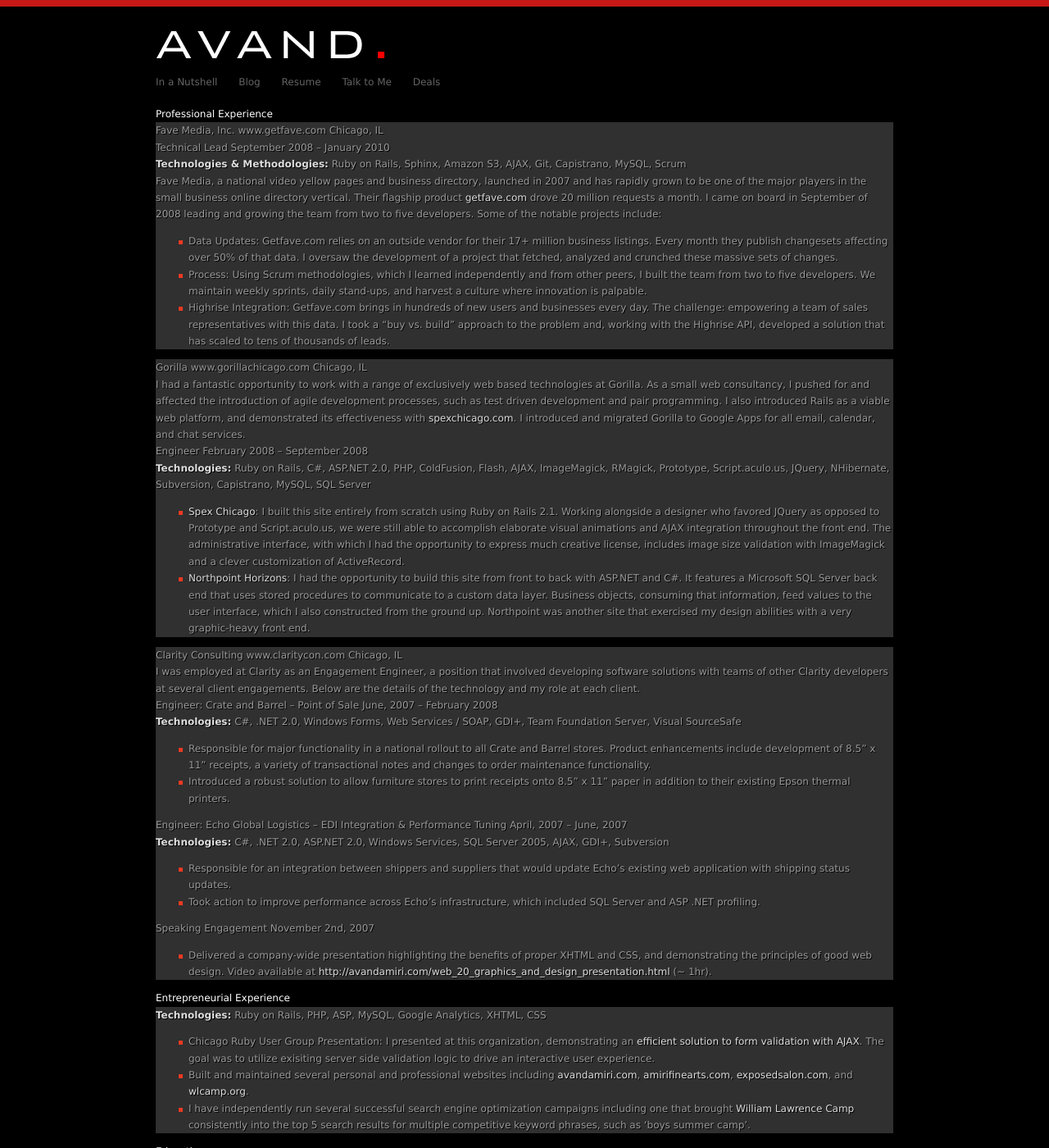
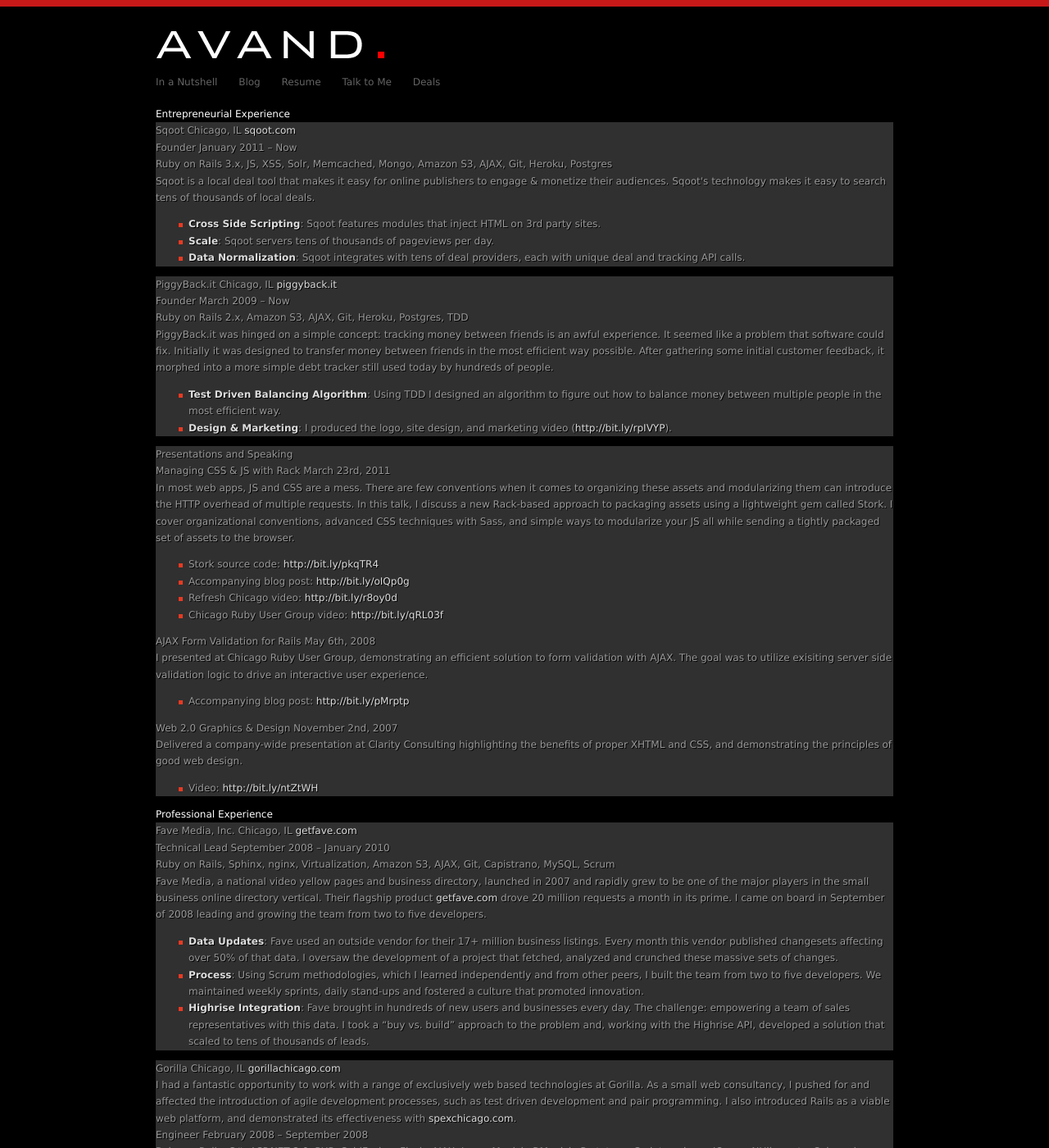
Before and after one commit to avand/avand.github.com, a Jekyll site: the page built from resume.html, in a window 1280 px wide and 1400 px high. Shown: the whole window at 82% size. Built offline with Jekyll 4.4.1, drawn with Linux system fonts in a browser that asks for light colours; Markdown is read by kramdown in place of the engine named in the settings; some of the changed text lies outside the part shown.

Commit message:
updating resume

```diff
--- a/resume.html
+++ b/resume.html
@@ -2,43 +2,202 @@
 layout: resume
 title: Resume
 ---
-<h1>Professional Experience</h1>
+<h1>Entrepreneurial Experience</h1>
+
 <div class="box section">
-  <h2>Fave Media, Inc. <span class="url">www.getfave.com</span> <span class="location">Chicago, IL</span></h2>
+  <h2>
+    Sqoot
+    <span class="location">Chicago, IL</span>
+    <span class="url"><a href="http://www.sqoot.com">sqoot.com</a></span>
+  </h2>
+
   <div class="position">
-    <h3>Technical Lead <span class="date">September 2008 &#8211; January 2010</span></h3>
-    <p class="technologies"><strong>Technologies &amp; Methodologies:</strong> Ruby on Rails, Sphinx, Amazon S3, AJAX, Git, Capistrano, MySQL, Scrum</p>
-    <p>Fave Media, a national video yellow pages and business directory, launched in 2007 and has rapidly grown to be one of the major players in the small business online directory vertical. Their flagship product <a href="http://www.getfave.com">getfave.com</a> drove 20 million requests a month. I came on board in September of 2008 leading and growing the team from two to five developers. Some of the notable projects include:</p>
+    <h3>Founder <span class="date">January 2011 &#8211; Now</span></h3>
+
+    <p class="technologies">Ruby on Rails 3.x, JS, XSS, Solr, Memcached, Mongo, Amazon S3, AJAX, Git, Heroku, Postgres</p>
+
+    <p>
+       Sqoot is a local deal tool that makes it easy for online publishers to engage &amp; monetize their audiences.
+       Sqoot's technology makes it easy to search tens of thousands of local deals.
+    </p>
 
     <ul>
-      <li>Data Updates: Getfave.com relies on an outside vendor for their 17+ million business listings. Every month they publish changesets affecting over 50% of that data. I oversaw the development of a project that fetched, analyzed and crunched these massive sets of changes.</li>
-      <li>Process: Using Scrum methodologies, which I learned independently and from other peers, I built the team from two to five developers. We maintain weekly sprints, daily stand-ups, and harvest a culture where innovation is palpable.</li>
-      <li>Highrise Integration: Getfave.com brings in hundreds of new users and businesses every day. The challenge: empowering a team of sales representatives with this data. I took a &#8220;buy vs. build&#8221; approach to the problem and, working with the Highrise API, developed a solution that has scaled to tens of thousands of leads.</li>
+      <li><strong>Cross Side Scripting</strong>: Sqoot features modules that inject HTML on 3rd party sites.</li>
+      <li><strong>Scale</strong>: Sqoot servers tens of thousands of pageviews per day.</li>
+      <li><strong>Data Normalization</strong>: Sqoot integrates with tens of deal providers, each with unique deal and tracking API calls.</li>
     </ul>
   </div>
 </div>
 
 <div class="box section">
-  <h2>Gorilla <span class="url">www.gorillachicago.com</span> <span class="location">Chicago, IL</span></h2>
-  <p>I had a fantastic opportunity to work with a range of exclusively web based technologies at Gorilla. As a small web consultancy, I pushed for and affected the introduction of agile development processes, such as test driven development and pair programming. I also introduced Rails as a viable web platform, and demonstrated its effectiveness with <a href="http://spexchicago.com" target="_blank">spexchicago.com</a>. I introduced and migrated Gorilla to Google Apps for all email, calendar, and chat services.</p>
+  <h2>
+    PiggyBack.it
+    <span class="location">Chicago, IL</span>
+    <span class="url"><a href="http://piggyback.it">piggyback.it</a></span>
+  </h2>
+
   <div class="position">
-    <h3>Engineer <span class="date">February 2008 &#8211; September 2008</span></h3>
-    <p class="technologies"><strong>Technologies:</strong> Ruby on Rails, C#, ASP.NET 2.0, PHP, ColdFusion, Flash, AJAX, ImageMagick, RMagick, Prototype, Script.aculo.us, JQuery, NHibernate, Subversion, Capistrano, MySQL, SQL Server</p>
+    <h3>Founder <span class="date">March 2009 &#8211; Now</span></h3>
+
+    <p class="technologies">Ruby on Rails 2.x, Amazon S3, AJAX, Git, Heroku, Postgres, TDD</p>
+
+    <p>
+      PiggyBack.it was hinged on a simple concept: tracking money between friends is an awful experience.
+      It seemed like a problem that software could fix. Initially it was designed to transfer money between friends in the most efficient way possible.
+      After gathering some initial customer feedback, it morphed into a more simple debt tracker still used today by hundreds of people.
+    </p>
 
     <ul>
-      <li><a href="http://spexchicago.com/" target="_blank">Spex Chicago</a>: I built this site entirely from scratch using Ruby on Rails 2.1. Working alongside a designer who favored JQuery as opposed to Prototype and Script.aculo.us, we were still able to accomplish elaborate visual animations and AJAX integration throughout the front end. The administrative interface, with which I had the opportunity to express much creative license, includes image size validation with ImageMagick and a clever customization of ActiveRecord.</li>
-      <li><a href="http://northpointhorizons.com" target="_blank">Northpoint Horizons</a>: I had the opportunity to build this site from front to back with ASP.NET and C#. It features a Microsoft SQL Server back end that uses stored procedures to communicate to a custom data layer. Business objects, consuming that information, feed values to the user interface, which I also constructed from the ground up. Northpoint was another site that exercised my design abilities with a very graphic-heavy front end.</li>
+      <li><strong>Test Driven Balancing Algorithm</strong>: Using TDD I designed an algorithm to figure out how to balance money between multiple people in the most efficient way.</li>
+      <li><strong>Design &amp; Marketing</strong>: I produced the logo, site design, and marketing video (<a href="http://bit.ly/rpIVYP">http://bit.ly/rpIVYP</a>).</li>
     </ul>
   </div>
 </div>
 
 <div class="box section">
-  <h2>Clarity Consulting <span class="url">www.claritycon.com</span> <span class="location">Chicago, IL</span></h2>
-  <p>I was employed at Clarity as an Engagement Engineer, a position that involved developing software solutions with teams of other Clarity developers at several client engagements. Below are the details of the technology and my role at each client.</p>
+  <h2>Presentations and Speaking</h2>
+
+  <div class="position">
+    <h3>Managing CSS &amp; JS with Rack <span class="date">March 23rd, 2011</span></h3>
+
+    <p>
+      In most web apps, JS and CSS are a mess.
+      There are few conventions when it comes to organizing these assets and modularizing them can introduce the HTTP overhead of multiple requests.
+      In this talk, I discuss a new Rack-based approach to packaging assets using a lightweight gem called Stork.
+      I cover organizational conventions, advanced CSS techniques with Sass, and simple ways to modularize your JS all while sending a tightly packaged set of assets to the browser.
+    </p>
+
+    <ul>
+      <li>Stork source code: <a href="http://bit.ly/pkqTR4">http://bit.ly/pkqTR4</a></li>
+      <li>Accompanying blog post: <a href="http://bit.ly/oIQp0g">http://bit.ly/oIQp0g</a></li>
+      <li>Refresh Chicago video: <a href="http://bit.ly/r8oy0d">http://bit.ly/r8oy0d</a></li>
+      <li>Chicago Ruby User Group video: <a href="http://bit.ly/qRL03f">http://bit.ly/qRL03f</a></li>
+    </p>
+  </div>
+
+  <div class="position">
+    <h3>AJAX Form Validation for Rails <span class="date">May 6th, 2008</span></h3>
+
+    <p>
+      I presented at Chicago Ruby User Group, demonstrating an efficient solution to form validation with AJAX.
+      The goal was to utilize exisiting server side validation logic to drive an interactive user experience.
+    </p>
+
+    <ul>
+      <li>Accompanying blog post: <a href="http://bit.ly/pMrptp">http://bit.ly/pMrptp</a></li>
+    </ul>
+  </div>
+
+  <div class="position">
+    <h3>Web 2.0 Graphics &amp; Design <span class="date">November 2nd, 2007</span></h3>
+
+    <p>
+      Delivered a company-wide presentation at Clarity Consulting highlighting the benefits of proper XHTML and CSS,
+      and demonstrating the principles of good web design.
+    </p>
+
+    <ul>
+      <li>Video: <a href="http://bit.ly/ntZtWH">http://bit.ly/ntZtWH</a></li>
+    </ul>
+  </div>
+</div>
+
+<h1>Professional Experience</h1>
+
+<div class="box section">
+  <h2>
+    Fave Media, Inc.
+    <span class="location">Chicago, IL</span>
+    <span class="url"><a href="http://getfave.com">getfave.com</a></span>
+  </h2>
+
+  <div class="position">
+    <h3>Technical Lead <span class="date">September 2008 &#8211; January 2010</span></h3>
+
+    <p class="technologies">Ruby on Rails, Sphinx, nginx, Virtualization, Amazon S3, AJAX, Git, Capistrano, MySQL, Scrum</p>
+
+    <p>
+      Fave Media, a national video yellow pages and business directory, launched in 2007 and rapidly grew to be one of the major players in the small business online directory vertical.
+      Their flagship product <a href="http://www.getfave.com">getfave.com</a> drove 20 million requests a month in its prime.
+      I came on board in September of 2008 leading and growing the team from two to five developers.
+    </p>
+
+    <ul>
+      <li>
+        <strong>Data Updates</strong>: Fave used an outside vendor for their 17+ million business listings.
+        Every month this vendor published changesets affecting over 50% of that data.
+        I oversaw the development of a project that fetched, analyzed and crunched these massive sets of changes.
+      </li>
+      <li>
+        <strong>Process</strong>: Using Scrum methodologies, which I learned independently and from other peers,
+        I built the team from two to five developers. We maintained weekly sprints, daily stand-ups and fostered a culture that promoted innovation.
+      </li>
+      <li>
+        <strong>Highrise Integration</strong>: Fave brought in hundreds of new users and businesses every day.
+        The challenge: empowering a team of sales representatives with this data.
+        I took a &#8220;buy vs. build&#8221; approach to the problem and, working with the Highrise API,
+        developed a solution that scaled to tens of thousands of leads.
+      </li>
+    </ul>
+  </div>
+</div>
+
+<div class="box section">
+  <h2>
+    Gorilla
+    <span class="location">Chicago, IL</span>
+    <span class="url"><a href="http://www.gorillachicago.com">gorillachicago.com</a></span>
+  </h2>
+
+  <p>
+    I had a fantastic opportunity to work with a range of exclusively web based technologies at Gorilla.
+    As a small web consultancy, I pushed for and affected the introduction of agile development processes,
+    such as test driven development and pair programming. I also introduced Rails as a viable web platform,
+    and demonstrated its effectiveness with <a href="http://spexchicago.com" target="_blank">spexchicago.com</a>.
+  </p>
+
+  <div class="position">
+    <h3>Engineer <span class="date">February 2008 &#8211; September 2008</span></h3>
+
+    <p class="technologies">Ruby on Rails, C#, ASP.NET 2.0, PHP, ColdFusion, Flash, AJAX, ImageMagick, RMagick, Prototype, Script.aculo.us, JQuery, NHibernate, Subversion, Capistrano, MySQL, SQL Server</p>
+
+    <ul>
+      <li>
+        <a href="http://spexchicago.com/" target="_blank">Spex Chicago</a>:
+        I built this site entirely from scratch using Ruby on Rails 2.1.
+        Working alongside a designer who favored JQuery as opposed to Prototype and Script.aculo.us,
+        we were still able to accomplish elaborate visual animations and AJAX integration throughout the front end.
+        The administrative interface, with which I had the opportunity to express much creative license,
+        includes image size validation with ImageMagick and a clever customization of ActiveRecord.
+      </li>
+      <li>
+        <a href="http://northpointhorizons.com" target="_blank">Northpoint Horizons</a>:
+        I had the opportunity to build this site from front to back with ASP.NET and C#.
+        It features a Microsoft SQL Server back end that uses stored procedures to communicate to a custom data layer.
+        Business objects, consuming that information, feed values to the user interface, which I also constructed from the ground up.
+        Northpoint was another site that exercised my design abilities with a very graphic-heavy front end.
+      </li>
+    </ul>
+  </div>
+</div>
+
+<div class="box section">
+  <h2>
+    Clarity Consulting
+    <span class="location">Chicago, IL</span>
+    <span class="url"><a href="http://www.claritycon.com">claritycon.com</a></span>
+  </h2>
+
+  <p>
+    I was employed at Clarity as an Engagement Engineer,
+    a position that involved developing software solutions with teams of other Clarity developers at several client engagements.
+    Below are the details of the technology and my role at each client.
+  </p>
+
   <div class="position">
     <h3>Engineer: Crate and Barrel &#8211; Point of Sale <span class="date">June, 2007 &#8211; February 2008</span></h3>
 
-    <p class="technologies"><strong>Technologies:</strong> C#, .NET 2.0, Windows Forms, Web Services / SOAP, GDI+, Team Foundation Server, Visual SourceSafe</p>
+    <p class="technologies">C#, .NET 2.0, Windows Forms, Web Services / SOAP, GDI+, Team Foundation Server, Visual SourceSafe</p>
     <ul>
       <li>Responsible for major functionality in a national rollout to all Crate and Barrel stores. Product enhancements include development of 8.5” x 11” receipts, a variety of transactional notes and changes to order maintenance functionality.</li>
       <li>Introduced a robust solution to allow furniture stores to print receipts onto 8.5” x 11” paper in addition to their existing Epson thermal printers.</li>
@@ -48,36 +207,39 @@
   <div class="position">
     <h3>Engineer: Echo Global Logistics &#8211; EDI Integration &amp; Performance Tuning <span class="date">April, 2007 &#8211; June, 2007</span></h3>
 
-    <p class="technologies"><strong>Technologies:</strong> C#, .NET 2.0, ASP.NET 2.0, Windows Services, SQL Server 2005, AJAX, GDI+, Subversion</p>
+    <p class="technologies">C#, .NET 2.0, ASP.NET 2.0, Windows Services, SQL Server 2005, AJAX, GDI+, Subversion</p>
+
     <ul>
       <li>Responsible for an integration between shippers and suppliers that would update Echo’s existing web application with shipping status updates.</li>
       <li>Took action to improve performance across Echo’s infrastructure, which included SQL Server and ASP .NET profiling.</li>
     </ul>
   </div>
-
-  <div class="position">
-    <h3>Speaking Engagement <span class="date">November 2nd, 2007</span></h3>
-    <ul>
-      <li>Delivered a company-wide presentation highlighting the benefits of proper XHTML and CSS, and demonstrating the principles of good web design. Video available at <a href="/web_20_graphics_and_design_presentation.html">http://avandamiri.com/web_20_graphics_and_design_presentation.html</a> (~ 1hr).</li>
-    </ul>
-  </div>
 </div>
 
-<h1>Entrepreneurial Experience</h1>
+<h1>Open Source Contributions</h1>
+
 <div class="box section">
-  <p class="technologies"><strong>Technologies:</strong> Ruby on Rails, PHP, ASP, MySQL, Google Analytics, XHTML, CSS</p>
+  <h2>Stork <span class="url"><a href="http://github.com/avand/stork">github.com/avand/stork</a></span></h2>
+  <p>Nice and tidy bundles of CSS and JS served by Rack.</p>
+</div>
 
-  <ul>
-    <li>Chicago Ruby User Group Presentation: I presented at this organization, demonstrating an <a href="2008/05/06/ajax-form-validation-for-rails.html">efficient solution to form validation with AJAX</a>. The goal was to utilize exisiting server side validation logic to drive an interactive user experience.</li>
-    <li>Built and maintained several personal and professional websites including <a href="/" target="_blank">avandamiri.com</a>, <a href="http://www.amirifinearts.com" target="_blank">amirifinearts.com</a>, <a href="http://www.exposedsalon.com" target="_blank">exposedsalon.com</a>, and <a href="http://www.wlcamp.org" target="_blank">wlcamp.org</a>.</li>
-    <li>I have independently run several successful search engine optimization campaigns including one that brought <a href="http://www.wlcamp.org" target="_blank">William Lawrence Camp</a> consistently into the top 5 search results for multiple competitive keyword phrases, such as &#8216;boys summer camp&#8217;.</li>
-  </ul>
+<div class="box section">
+  <h2>Squawk <span class="url"><a href="http://github.com/avand/squawk">github.com/avand/squawk</a></span></h2>
+  <p>Squawk gives you a very simple way to keep track of activity on your site.</p>
 </div>
 
 <h1>Education</h1>
+
 <div class="box section">
+  <h2>
+    DePaul University
+    <span class="location">Chicago, IL</span>
+    <span class="location">Incomplete</span>
+  </h2>
+
   <ul>
-    <li>DePaul University (Bachelors of Information Systems, GPA 3.9) (September 2005 &#8211; Present)</li>
+    <li>Bachelors of Information Systems, GPA 3.9</li>
     <li>Top of the CTI Sophomore Class in 2007</li>
+    <li>Why I dropped out: <a href="http://bit.ly/nypaJG">http://bit.ly/nypaJG</a></li>
   </ul>
 </div>
```
Also changed, not shown: stylesheets/resume.css (+14 -11 lines).
